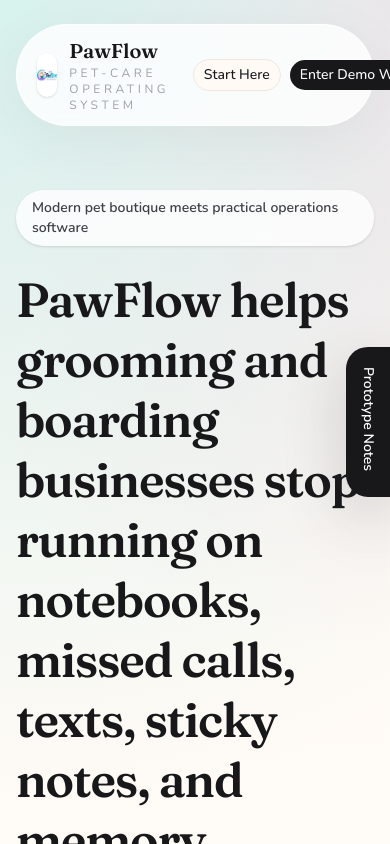
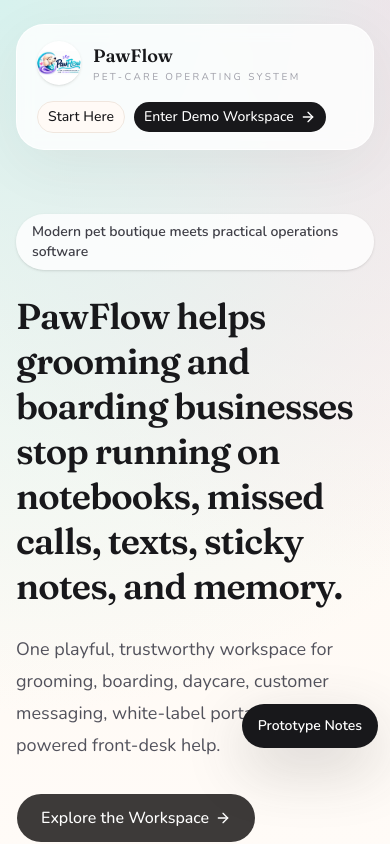
Before and after one commit to Revvitapps/pawflow, a Next.js app: page / in a window 390 px wide. Shown: the top 844 px of the page. Built offline with nearby package versions, Linux system fonts and the light colour scheme.

Commit message:
Harden mobile layout and overflow handling

```diff
--- a/src/app/globals.css
+++ b/src/app/globals.css
@@ -88,13 +88,13 @@
     @apply border-border outline-ring/50;
   }
   body {
-    @apply bg-background text-foreground;
+    @apply bg-background text-foreground overflow-x-hidden;
     background-image:
       radial-gradient(circle at top left, rgba(121, 198, 191, 0.12), transparent 26%),
       radial-gradient(circle at top right, rgba(242, 183, 198, 0.14), transparent 22%);
   }
   html {
-    @apply font-sans;
+    @apply font-sans overflow-x-hidden;
   }
   h1,
   h2,
--- a/src/app/login/page.tsx
+++ b/src/app/login/page.tsx
@@ -36,7 +36,7 @@
             <Image src="/paw-flow-logo.png" alt="PawFlow logo" fill className="object-contain" sizes="80px" />
           </div>
           <p className="text-sm font-semibold uppercase tracking-[0.32em] text-zinc-400">Workspace Access</p>
-          <h1 className="mt-3 font-heading text-5xl font-semibold text-zinc-900">{workspace.organization.brand.businessName}</h1>
+          <h1 className="mt-3 font-heading text-4xl font-semibold text-zinc-900 sm:text-5xl">{workspace.organization.brand.businessName}</h1>
           <p className="mt-4 text-lg text-zinc-600">Pick a role and open the workspace.</p>
         </div>
         <Card className="mb-6 rounded-[32px] border-[#dff3f0] bg-[linear-gradient(135deg,#ffffff_0%,#eef7f5_100%)] shadow-[0_20px_60px_rgba(61,58,57,0.08)]">
--- a/src/app/page.tsx
+++ b/src/app/page.tsx
@@ -36,17 +36,17 @@
       <section className="relative">
         <div className="absolute inset-0 bg-[radial-gradient(circle_at_top_left,#d7f2ee_0%,transparent_35%),radial-gradient(circle_at_top_right,#ffdbe6_0%,transparent_28%),linear-gradient(180deg,#fff8f1_0%,#ffffff_100%)]" />
         <div className="relative mx-auto max-w-7xl px-4 py-6 md:px-8">
-          <header className="flex items-center justify-between rounded-full border border-white/80 bg-white/80 px-5 py-3 shadow-[0_15px_60px_rgba(61,58,57,0.06)] backdrop-blur">
-            <div className="flex items-center gap-3">
+          <header className="flex flex-col gap-4 rounded-[28px] border border-white/80 bg-white/80 px-5 py-4 shadow-[0_15px_60px_rgba(61,58,57,0.06)] backdrop-blur md:flex-row md:items-center md:justify-between md:rounded-full md:py-3">
+            <div className="flex min-w-0 items-center gap-3">
               <div className="relative h-11 w-11 overflow-hidden rounded-2xl bg-white shadow-sm">
                 <Image src="/paw-flow-logo.png" alt="PawFlow logo" fill className="object-contain" sizes="44px" />
               </div>
-              <div>
-                <p className="font-heading text-xl font-semibold">PawFlow</p>
-                <p className="text-xs uppercase tracking-[0.3em] text-zinc-400">Pet-Care Operating System</p>
+              <div className="min-w-0">
+                <p className="font-heading text-lg font-semibold sm:text-xl">PawFlow</p>
+                <p className="text-[10px] uppercase tracking-[0.24em] text-zinc-400 sm:text-xs sm:tracking-[0.3em]">Pet-Care Operating System</p>
               </div>
             </div>
-            <div className="flex items-center gap-2">
+            <div className="flex flex-wrap items-center gap-2">
               <Link href="/login">
                 <Button variant="outline" className="rounded-full">Start Here</Button>
               </Link>
@@ -64,7 +64,7 @@
               <div className="inline-flex rounded-full bg-white/80 px-4 py-2 text-sm font-semibold text-zinc-700 shadow-sm">
                 Modern pet boutique meets practical operations software
               </div>
-              <h1 className="mt-6 max-w-3xl font-heading text-5xl font-semibold leading-tight md:text-7xl">
+              <h1 className="mt-6 max-w-3xl font-heading text-4xl font-semibold leading-tight sm:text-5xl md:text-7xl">
                 PawFlow helps grooming and boarding businesses stop running on notebooks, missed calls, texts, sticky notes, and memory.
               </h1>
               <p className="mt-6 max-w-2xl text-lg leading-8 text-zinc-600">
@@ -137,7 +137,7 @@
       <section className="mx-auto max-w-7xl px-4 py-16 md:px-8">
         <div className="mb-8 max-w-3xl">
           <p className="text-sm font-semibold uppercase tracking-[0.32em] text-zinc-400">The Problem</p>
-          <h2 className="mt-3 font-heading text-4xl font-semibold">Pet-care teams lose time in the cracks between calls, clipboards, and memory.</h2>
+          <h2 className="mt-3 font-heading text-3xl font-semibold sm:text-4xl">Pet-care teams lose time in the cracks between calls, clipboards, and memory.</h2>
         </div>
         <div className="grid gap-4 md:grid-cols-2 xl:grid-cols-4">
           {painPoints.map((item) => (
@@ -186,7 +186,7 @@
           <div className="grid gap-8 lg:grid-cols-[1fr_0.8fr]">
             <div>
               <p className="text-sm uppercase tracking-[0.32em] text-white/50">Pricing Preview</p>
-              <h2 className="mt-3 font-heading text-4xl font-semibold">Start with the essentials. Grow into your branded ops stack.</h2>
+              <h2 className="mt-3 font-heading text-3xl font-semibold sm:text-4xl">Start with the essentials. Grow into your branded ops stack.</h2>
               <p className="mt-4 max-w-2xl text-base leading-8 text-white/70">
                 Built for Vercel deployment, AI-ready from the start, and structured for real Supabase + Twilio + payments when you&apos;re ready.
               </p>
--- a/src/app/portal/[businessSlug]/page.tsx
+++ b/src/app/portal/[businessSlug]/page.tsx
@@ -36,19 +36,19 @@
             ) : null}
             <div>
               <p className="text-sm font-semibold uppercase tracking-[0.3em] text-zinc-400">{params.businessSlug}</p>
-              <h1 className="mt-2 font-heading text-5xl font-semibold text-zinc-900">{brand.businessName}</h1>
+              <h1 className="mt-2 font-heading text-4xl font-semibold text-zinc-900 sm:text-5xl">{brand.businessName}</h1>
             </div>
           </div>
           <p className="mt-3 max-w-3xl text-lg leading-8 text-zinc-600">{brand.portalHeadline}</p>
           <div className="mt-5 flex flex-wrap gap-3 text-sm text-zinc-600">
             {workspace.organization.contactPhone ? (
-              <div className="rounded-full bg-white px-4 py-2 shadow-sm">{workspace.organization.contactPhone}</div>
+              <div className="max-w-full rounded-full bg-white px-4 py-2 shadow-sm break-all">{workspace.organization.contactPhone}</div>
             ) : null}
             {workspace.organization.contactEmail ? (
-              <div className="rounded-full bg-white px-4 py-2 shadow-sm">{workspace.organization.contactEmail}</div>
+              <div className="max-w-full rounded-full bg-white px-4 py-2 shadow-sm break-all">{workspace.organization.contactEmail}</div>
             ) : null}
             {workspace.organization.websiteUrl ? (
-              <div className="rounded-full bg-white px-4 py-2 shadow-sm">{workspace.organization.websiteUrl}</div>
+              <div className="max-w-full rounded-full bg-white px-4 py-2 shadow-sm break-all">{workspace.organization.websiteUrl}</div>
             ) : null}
           </div>
         </header>
--- a/src/app/setup/page.tsx
+++ b/src/app/setup/page.tsx
@@ -102,10 +102,10 @@
   return (
     <main className="min-h-screen bg-[radial-gradient(circle_at_top,#e8f7f4_0%,#fff7ef_45%,#ffffff_100%)] px-4 py-8">
       <div className="mx-auto max-w-6xl space-y-6">
-        <div className="flex items-center justify-between gap-4">
+        <div className="flex flex-col items-start justify-between gap-4 md:flex-row md:items-center">
           <div>
             <p className="text-sm font-semibold uppercase tracking-[0.32em] text-zinc-400">Start Here</p>
-            <h1 className="mt-2 font-heading text-5xl font-semibold text-zinc-900">Set up your own grooming business</h1>
+            <h1 className="mt-2 font-heading text-4xl font-semibold text-zinc-900 sm:text-5xl">Set up your own grooming business</h1>
             <p className="mt-3 max-w-3xl text-lg text-zinc-600">
               Build your branded workspace, add services and staff, and get your customer-facing portal ready to share.
             </p>
@@ -122,7 +122,7 @@
               <CardTitle className="font-heading text-2xl">Onboarding steps</CardTitle>
             </CardHeader>
             <CardContent className="space-y-6">
-              <div className="grid gap-2 sm:grid-cols-5">
+              <div className="grid grid-cols-2 gap-2 sm:grid-cols-5">
                 {stepLabels.map((label, index) => (
                   <div
                     key={label}
--- a/src/components/feedback-panel.tsx
+++ b/src/components/feedback-panel.tsx
@@ -100,8 +100,8 @@
   return (
     <Sheet open={open} onOpenChange={setOpen}>
       <SheetTrigger asChild>
-        <button className="fixed top-1/2 right-0 z-50 -translate-y-1/2 rounded-l-[22px] bg-zinc-900 px-3 py-5 text-sm font-semibold text-white shadow-[0_20px_60px_rgba(61,58,57,0.22)] transition hover:bg-zinc-800">
-          <span className="[writing-mode:vertical-rl]">Prototype Notes</span>
+        <button className="fixed right-3 bottom-24 z-50 rounded-full bg-zinc-900 px-4 py-3 text-sm font-semibold text-white shadow-[0_20px_60px_rgba(61,58,57,0.22)] transition hover:bg-zinc-800 lg:top-1/2 lg:right-0 lg:bottom-auto lg:-translate-y-1/2 lg:rounded-l-[22px] lg:rounded-r-none lg:px-3 lg:py-5">
+          <span className="lg:[writing-mode:vertical-rl]">Prototype Notes</span>
         </button>
       </SheetTrigger>
       <SheetContent className="w-full overflow-y-auto border-l-white/70 bg-[#fffaf7] sm:max-w-xl">
```
Also changed, not shown: src/components/app-shell.tsx (+12 -12 lines).
